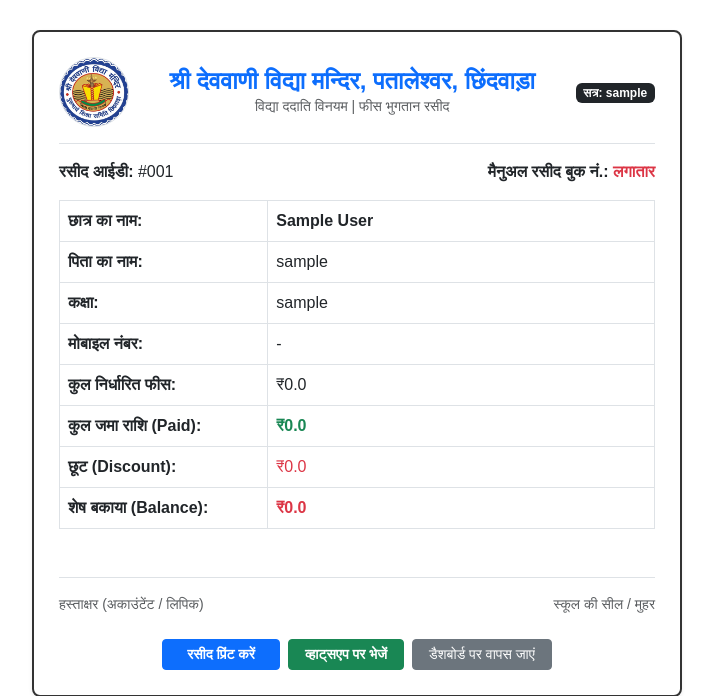
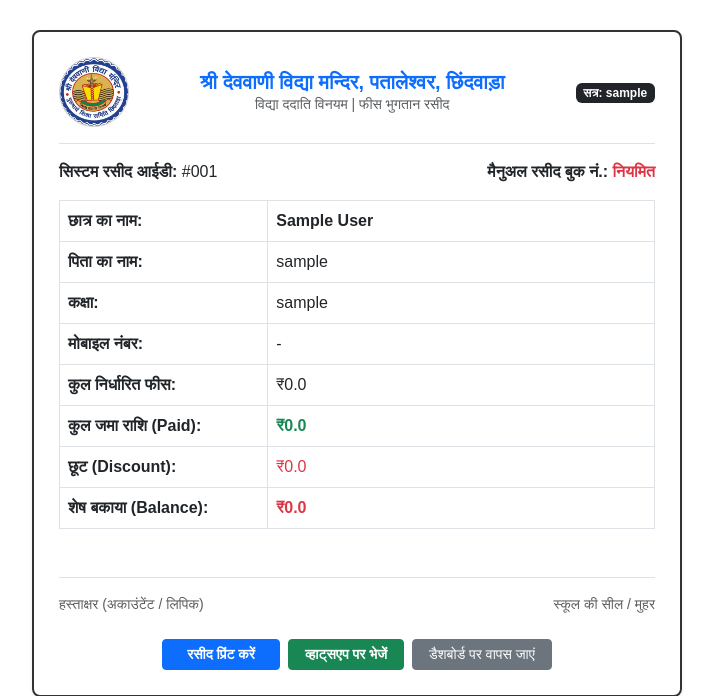
Before and after one commit to deowanifee/deowanifee, a Flask app: page /receipt/1 in a window 1280 px wide. Shown: the top 696 px of the page, without its empty margins (283-996 px from the left). Run offline with Flask 3, Linux system fonts and the light colour scheme; the visitor is signed in with stand-in values (Sample User, id 1); data comes from the database, SQL or seed files in the repository.

Commit message:
Update receipt template with styling and content changes

```diff
--- a/templates/receipt.html
+++ b/templates/receipt.html
@@ -7,19 +7,19 @@
     <style>
         body { background: #fff; font-family: sans-serif; }
         .receipt-box { max-width: 650px; margin: 30px auto; border: 2px solid #333; padding: 25px; border-radius: 8px; }
-        .school-logo-receipt { width: 70px; height: 70px; object-fit: cover; border-radius: 50%; }
+        .school-logo-receipt { width: 70px; height: 70px; object-fit: cover; border-radius: 50%; border: 1px solid #ccc; }
         @media print { .no-print { display: none !important; } }
     </style>
 </head>
 <body>
     <div class="receipt-box shadow-sm">
-        <!-- रसीद का शीर्ष (स्कूल का नाम, लोगो और मैनुअल रसीद नंबर) -->
+        <!-- रसीद का शीर्ष (स्कूल का नाम, सही लोगो और सत्र) -->
         <div class="d-flex align-items-center justify-content-between border-bottom pb-3 mb-3">
             <div>
-                <img src="{{ url_for('static', filename='logo.png') }}" alt="Logo" class="school-logo-receipt bg-light border" onerror="this.style.display='none'">
+                <img src="{{ url_for('static', filename='logo.png') }}" alt="Logo" class="school-logo-receipt bg-light" onerror="this.style.display='none'">
             </div>
-            <div class="text-center flex-grow-1">
-                <h4 class="fw-bold mb-0 text-primary">श्री देववाणी विद्या मन्दिर, पतालेश्वर, छिंदवाड़ा</h4>
+            <div class="text-center flex-grow-1 px-2">
+                <h4 class="fw-bold mb-0 text-primary" style="font-size: 20px;">श्री देववाणी विद्या मन्दिर, पतालेश्वर, छिंदवाड़ा</h4>
                 <p class="mb-0 text-muted small">विद्या ददाति विनयम | फीस भुगतान रसीद</p>
             </div>
             <div class="text-end">
@@ -28,8 +28,8 @@
         </div>
 
         <div class="row mb-3">
-            <div class="col-6"><strong>रसीद आईडी:</strong> #00{{ student[0] }}</div>
-            <div class="col-6 text-end"><strong>मैनुअल रसीद बुक नं.:</strong> <span class="text-danger fw-bold">{{ student[9] if student[9] else 'लगातार' }}</span></div>
+            <div class="col-6"><strong>सिस्टम रसीद आईडी:</strong> #00{{ student[0] }}</div>
+            <div class="col-6 text-end"><strong>मैनुअल रसीद बुक नं.:</strong> <span class="text-danger fw-bold">{{ student[9] if student[9] else 'नियमित' }}</span></div>
         </div>
 
         <table class="table table-bordered my-3">
```
